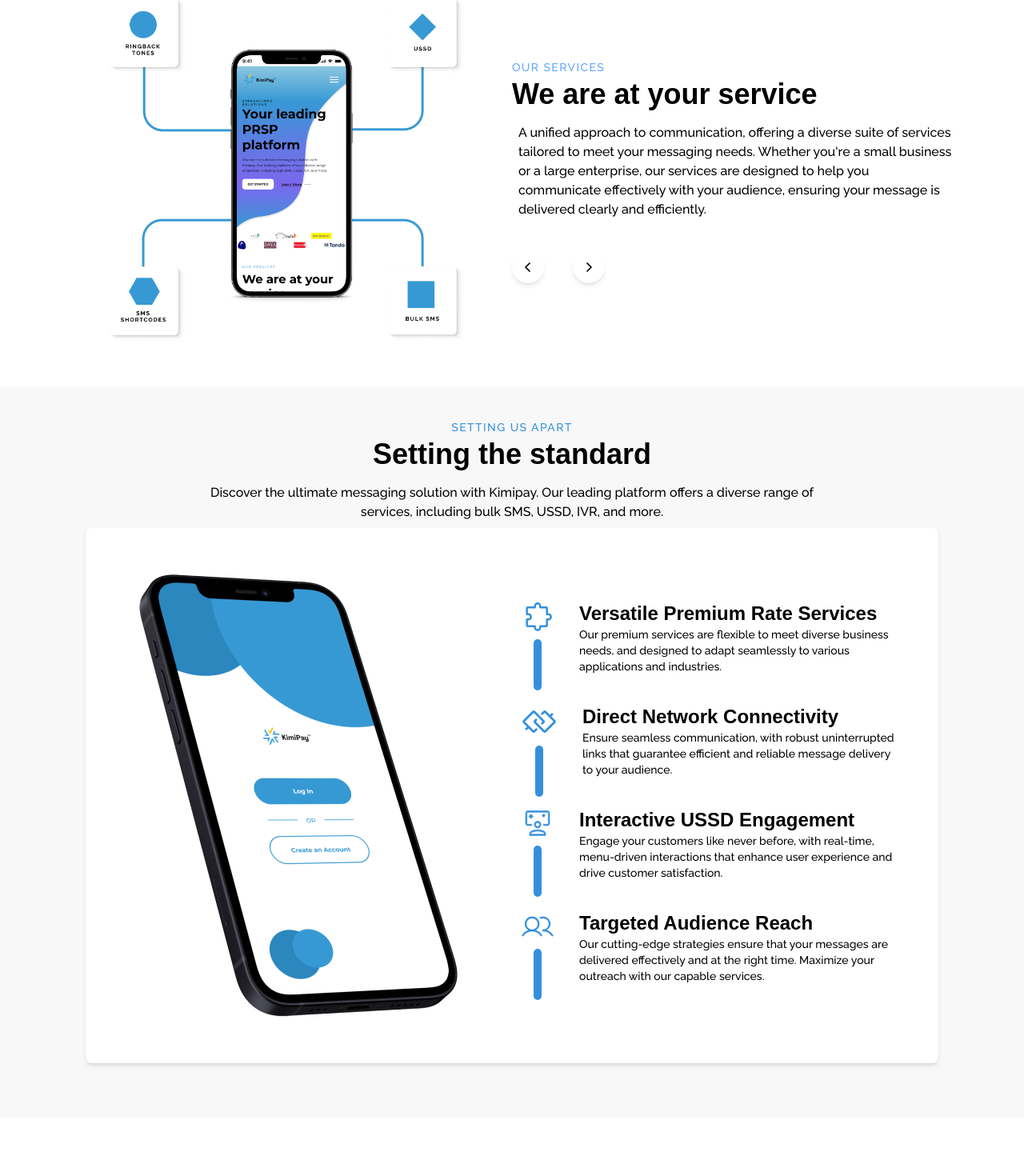
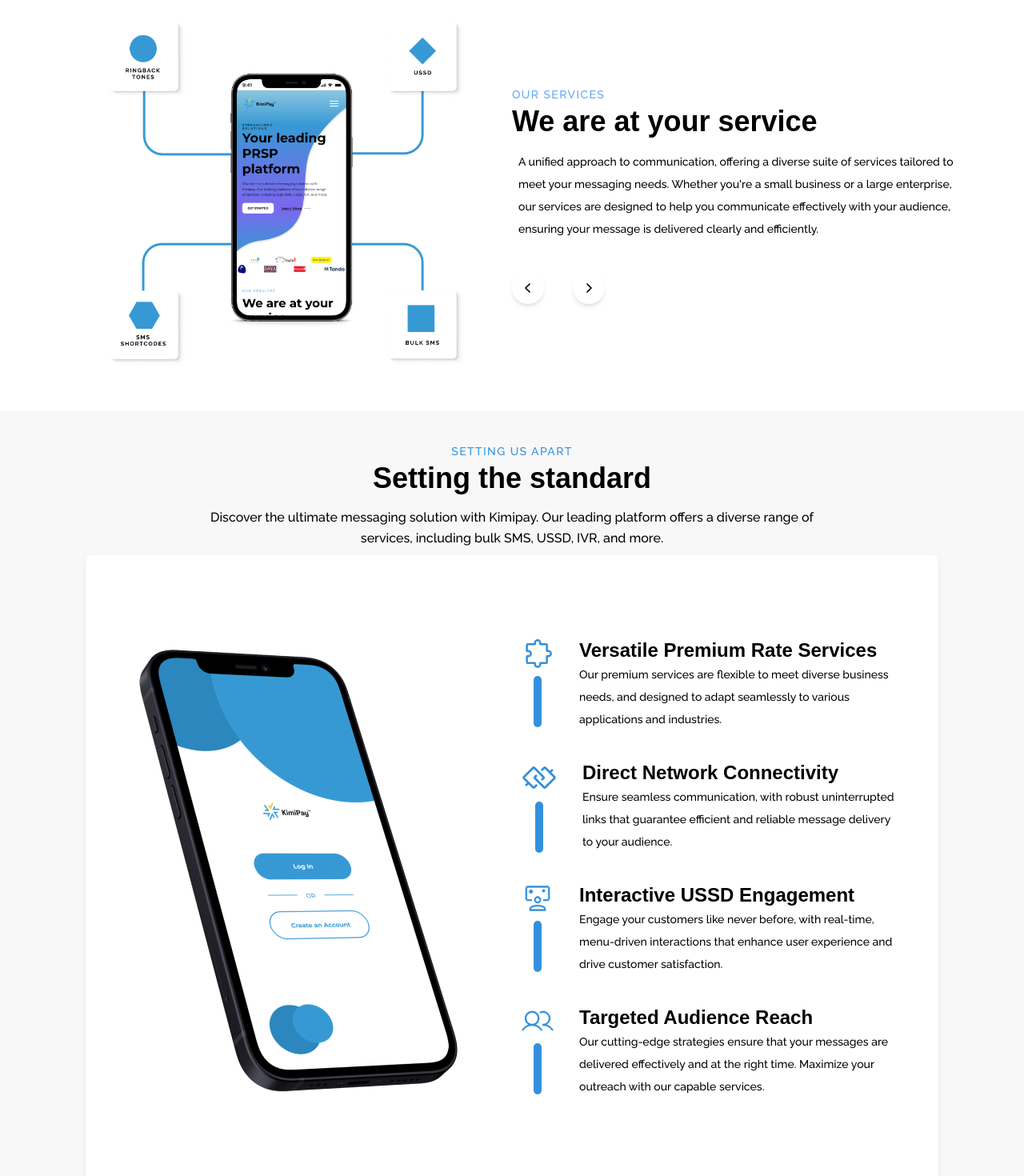
Before and after one commit to GloriaMMuthumbi/kimipay-bulksms, a React (Create React App) app: page / in a window 1280 px wide. Shown: the part 949-2419 px from the top of the page at 80% size. Built offline with nearby package versions, Linux system fonts and the light colour scheme.

Commit message:
more changes

```diff
--- a/src/sections/HeroSection.js
+++ b/src/sections/HeroSection.js
@@ -9,7 +9,7 @@ const HeroSection = () => {
             <div className='flex flex-col items-center mt-10 mb-5'>
                 <p className='uppercase text-kimiBlue raleway text-sm font-medium tracking-widest mb-1'>Streamlined Solutions</p>
                 <h1 className='text-5xl font-extrabold montserrat mb-2 w-1/2 text-center'>Your leading PRSP platform</h1>
-                <p className='raleway font-medium w-3/5 text-center m-2'>Discover the ultimate messaging solution with Kimipay. Our leading platform offers a diverse range of services, including bulk SMS, USSD, IVR, and more. </p>
+                <p className='raleway font-medium w-2/5 text-center m-2 leading-relaxed'>Discover the ultimate messaging solution with Kimipay. Our leading platform offers a diverse range of services, including bulk SMS, USSD, IVR, and more. </p>
                 <div className='flex justify-center mb-2'>
                     <button className='uppercase bg-white font-bold px-6 py-5 rounded-2xl text-sm shadow-md mr-24 hover:text-kimiBlue'>Get started</button>
                     <div className='flex justify-center items-center parent raleway'>
--- a/src/sections/ServicesSection.js
+++ b/src/sections/ServicesSection.js
@@ -63,7 +63,7 @@ const ServicesSection = () => {
                                 <h2 className={`${
                                     index === 0 ? 'text-4xl' : 'text-3xl'
                                 } font-semibold montserrat mb-2`}>{slide.heading}</h2>
-                                <p className="raleway font-medium m-2">{slide.text}</p>
+                                <p className="raleway font-medium m-2 text-sm leading-loose">{slide.text}</p>
                                 {slide.buttonLabel && (
                                     <button className="bg-kimiBlue text-white w-fit font-semibold raleway py-2 px-5 text-sm rounded-full">
                                         {slide.buttonLabel}
--- a/src/sections/StandardSection.js
+++ b/src/sections/StandardSection.js
@@ -6,7 +6,7 @@ const StandardSection = () => {
             <div className='flex flex-col items-center mb-5'>
                 <p className='uppercase text-kimiBlue raleway text-sm font-medium tracking-widest mb-1'>Setting us apart</p>
                 <h2 className='text-4xl font-semibold montserrat mb-2 w-1/2 text-center'>Setting the standard</h2>
-                <p className='raleway font-medium w-3/5 text-center m-2'>Discover the ultimate messaging solution with Kimipay. Our leading platform offers a diverse range of services, including bulk SMS, USSD, IVR, and more. </p>
+                <p className='raleway font-medium w-3/5 text-center m-2 leading-relaxed'>Discover the ultimate messaging solution with Kimipay. Our leading platform offers a diverse range of services, including bulk SMS, USSD, IVR, and more. </p>
                 <div className='grid grid-cols-2 mb-2 shadow-md items-center rounded-lg w-5/6 bg-white'>
                     <div className="col flex items-center justify-center">
                         <img className="h-4/5" src='./floating-iphone.png' alt="floating iphone" />
@@ -21,7 +21,7 @@ const StandardSection = () => {
                             </div>
                             <div className="col flex flex-col justify-center">
                                 <h3 className="montserrat text-2xl font-bold ">Versatile Premium Rate Services</h3>
-                                <p className="raleway text-sm font-medium">Our premium services are flexible to meet diverse business needs, and designed to adapt seamlessly to various applications and industries.</p>
+                                <p className="raleway text-sm font-medium leading-loose">Our premium services are flexible to meet diverse business needs, and designed to adapt seamlessly to various applications and industries.</p>
                                 <hr class="h-px my-3 border-0 dark:bg-gray-700"></hr>
                             </div>
                         </div>
@@ -35,7 +35,7 @@ const StandardSection = () => {
                             </div>
                             <div className="col flex flex-col justify-center">
                                 <h3 className="montserrat text-2xl font-bold ">Direct Network Connectivity</h3>
-                                <p className="raleway text-sm font-medium">Ensure seamless communication, with robust uninterrupted links that guarantee efficient and reliable message delivery to your audience.</p>
+                                <p className="raleway text-sm font-medium leading-loose">Ensure seamless communication, with robust uninterrupted links that guarantee efficient and reliable message delivery to your audience.</p>
                                 <hr class="h-px my-3 border-0 dark:bg-gray-700"></hr>
                             </div>
                         </div>
@@ -48,7 +48,7 @@ const StandardSection = () => {
                             </div>
                             <div className="col flex flex-col justify-center">
                                 <h3 className="montserrat text-2xl font-bold ">Interactive USSD Engagement</h3>
-                                <p className="raleway text-sm font-medium">Engage your customers like never before, with real-time, menu-driven interactions that enhance user experience and drive customer satisfaction.</p>
+                                <p className="raleway text-sm font-medium leading-loose">Engage your customers like never before, with real-time, menu-driven interactions that enhance user experience and drive customer satisfaction.</p>
                                 <hr class="h-px my-3 border-0 dark:bg-gray-700"></hr>
                             </div>
                         </div>
@@ -61,7 +61,7 @@ const StandardSection = () => {
                             </div>
                             <div className="col flex flex-col justify-center">
                                 <h3 className="montserrat text-2xl font-bold ">Targeted Audience Reach</h3>
-                                <p className="raleway text-sm font-medium">Our cutting-edge strategies ensure that your messages are delivered effectively and at the right time. Maximize your outreach with our capable services.</p>
+                                <p className="raleway text-sm font-medium leading-loose">Our cutting-edge strategies ensure that your messages are delivered effectively and at the right time. Maximize your outreach with our capable services.</p>
                                 <hr class="h-px my-3 border-0 dark:bg-gray-700"></hr>
                             </div>
                         </div>
@@ -74,7 +74,7 @@ const StandardSection = () => {
                             </div>
                             <div className="col flex flex-col justify-center">
                                 <h3 className="montserrat text-2xl font-bold ">Scalable Platform</h3>
-                                <p className="raleway text-sm font-medium">Our platform is designed to handle complexities without compromising performance, Trust us to provide robust infrastructure that supports your growth.</p>
+                                <p className="raleway text-sm font-medium leading-loose">Our platform is designed to handle complexities without compromising performance, Trust us to provide robust infrastructure that supports your growth.</p>
                                 <hr class="h-px my-3 border-0 dark:bg-gray-700"></hr>
                             </div>
                         </div>
```
